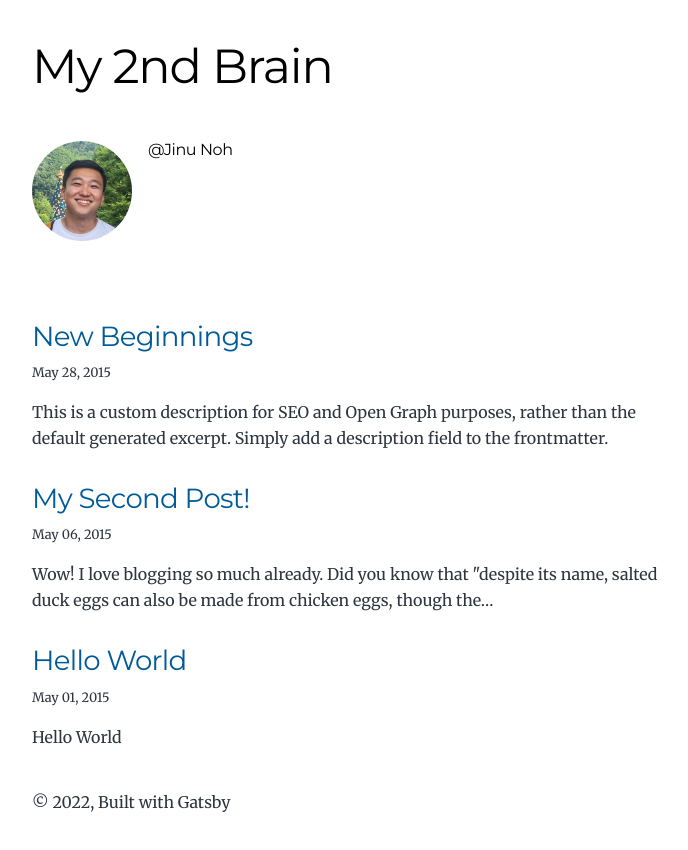
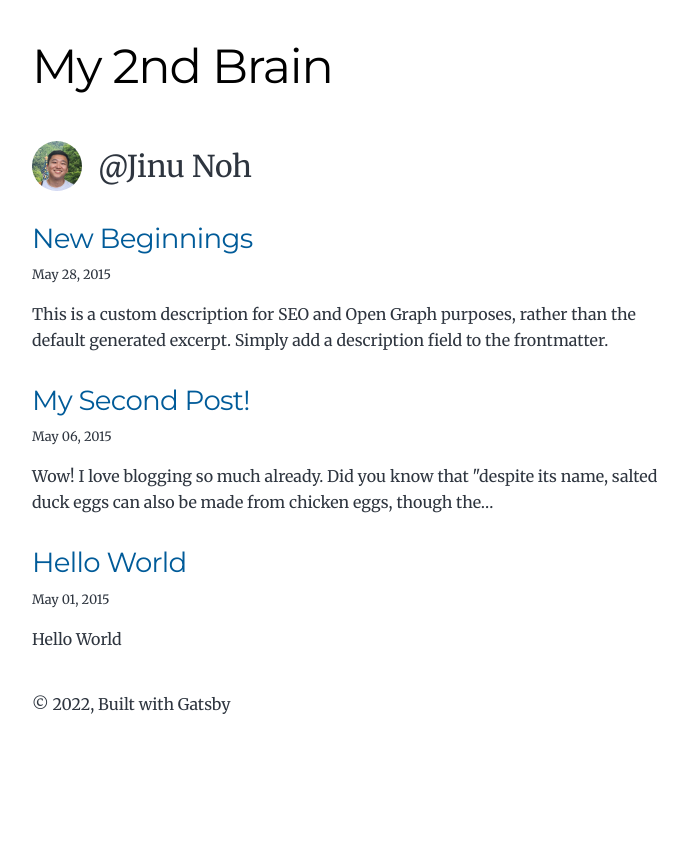
Before and after one commit to yesjinu/yesjinu.github.io, a Gatsby site: page / in a window 1280 px wide. Shown: the whole page, without its empty margins (292-980 px from the left). After the commit the page ends 800 px from the top, so only its background shows below. Built offline with nearby package versions, Linux system fonts and the light colour scheme; Gatsby itself is replaced by a stand-in of ours.

Commit message:
refactor: refactor pure css to tailwind

```diff
--- a/src/components/bio.js
+++ b/src/components/bio.js
@@ -29,23 +29,20 @@ const Bio = () => {
   const resume = data.site.siteMetadata?.resume;
 
   return (
-    <div className="bio">
+    <div className="flex items-center place-items-end">
       <StaticImage
-        className="bio-avatar"
+        className="mr-4 rounded-full"
         layout="fixed"
         formats={["auto", "webp", "avif"]}
         src="../images/jinu-bio.jpg"
-        width={100}
-        height={100}
+        width={50}
+        height={50}
         quality={95}
         alt="Profile picture"
       />
-        <h1>
-            <a href={resume}>
-                @{author.name}
-            </a>
-        </h1>
-
+        <a className="text-3xl" href={resume}>
+            @<span className="hover:underline">{author.name}</span>
+        </a>
     </div>
   )
 }
--- a/src/style.css
+++ b/src/style.css
@@ -286,22 +286,6 @@ a:focus {
   font-size: var(--fontSize-2);
 }
 
-.bio {
-  display: flex;
-  margin-bottom: var(--spacing-16);
-}
-
-.bio p {
-  margin-bottom: var(--spacing-0);
-}
-
-.bio-avatar {
-  margin-right: var(--spacing-4);
-  margin-bottom: var(--spacing-0);
-  min-width: 50px;
-  border-radius: 100%;
-}
-
 .blog-post header h1 {
   margin: var(--spacing-0) var(--spacing-0) var(--spacing-4) var(--spacing-0);
 }
```
